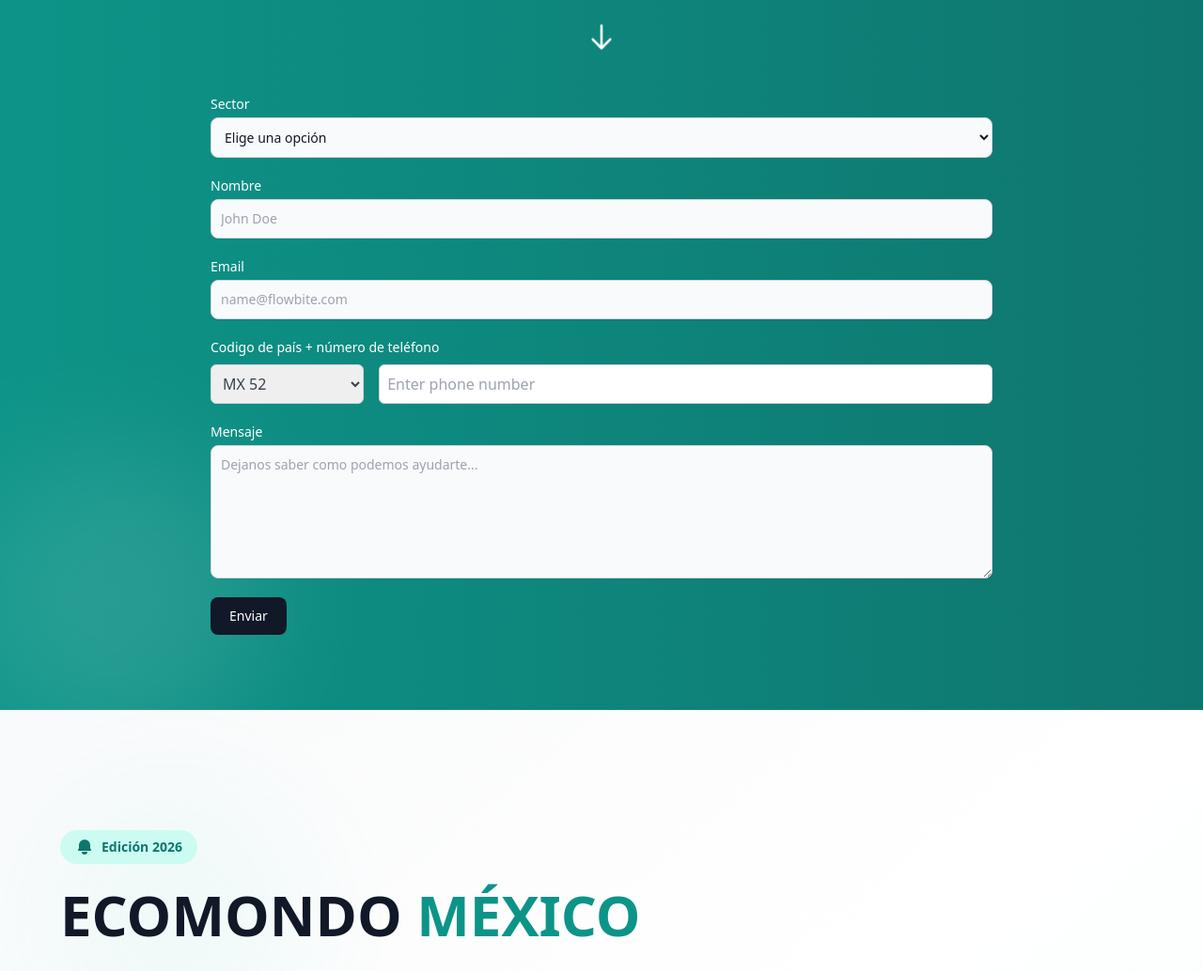
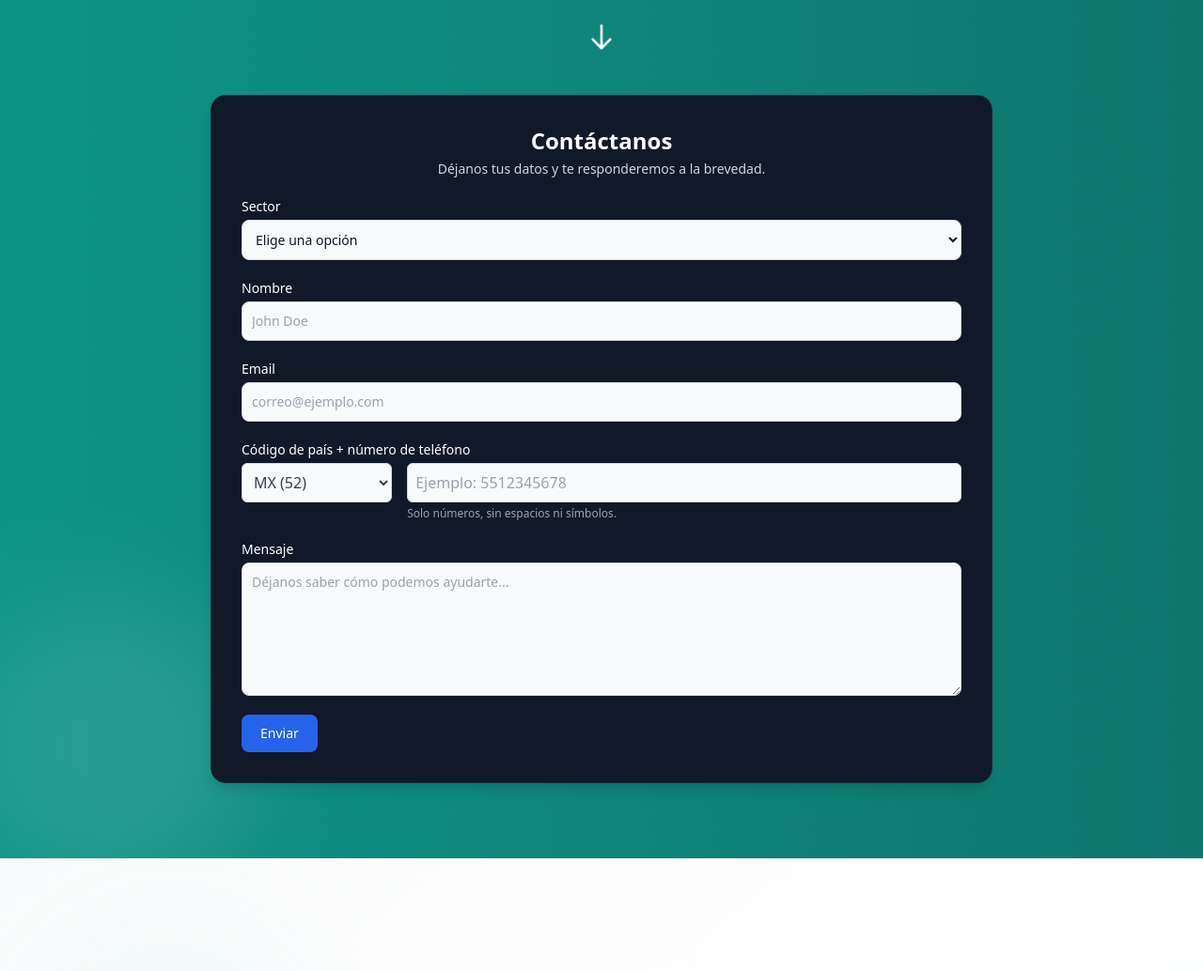
Before and after one commit to Pachix-Dev/ecomondo-landing, an Astro site: page / in a window 1280 px wide. Shown: the part 1143-2177 px from the top of the page at 94% size. Built offline with nearby package versions, Linux system fonts and the light colour scheme; Astro itself is replaced by a stand-in of ours.

Commit message:
Update ContactForm: set default country code, enhance styling, and improve accessibility

```diff
--- a/src/components/ContactForm.jsx
+++ b/src/components/ContactForm.jsx
@@ -3,7 +3,7 @@ import { countrycodes } from '../lib/countrycodes'
 import { useZustandStore } from '../store/form-store'
 
 export function ContactForm() {
-  const [selectedCountryCode, setSelectedCountryCode] = useState('')
+  const [selectedCountryCode, setSelectedCountryCode] = useState('52')
   const [phoneNumber, setPhoneNumber] = useState('')
 
   const [response, setResponse] = useState('')
@@ -65,9 +65,19 @@ export function ContactForm() {
     <>
       <form
         id='form-contact'
-        className='mt-10 space-y-5 md:w-8/12 mx-auto'
+        className='mt-10 md:w-8/12 mx-auto space-y-5 bg-gray-900 rounded-2xl p-6 md:p-8 shadow-lg border border-gray-800'
         onSubmit={handleSubmit}
+        aria-busy={sendStatus}
       >
+        <div className='text-center mb-2'>
+          <h2 className='text-white text-xl md:text-2xl font-semibold'>
+            Contáctanos
+          </h2>
+          <p className='text-gray-300 text-sm mt-1'>
+            Déjanos tus datos y te responderemos a la brevedad.
+          </p>
+        </div>
+
         <div>
           <label
             htmlFor='sector'
@@ -80,10 +90,9 @@ export function ContactForm() {
             name='sector'
             className='bg-gray-50 border border-gray-300 text-gray-900 text-sm rounded-lg focus:ring-blue-500 focus:border-blue-500 block w-full p-2.5'
             required
+            disabled={sendStatus}
           >
-            <option value='' defaultValue>
-              Elige una opción
-            </option>
+            <option value=''>Elige una opción</option>
             <option value='Manejo de residuos y economía circular'>
               Manejo de residuos y economía circular
             </option>
@@ -94,6 +103,7 @@ export function ContactForm() {
             <option value='Ciudades Sostenibles'>Ciudades Sostenibles</option>
           </select>
         </div>
+
         <div>
           <label
             htmlFor='name'
@@ -105,12 +115,14 @@ export function ContactForm() {
             type='text'
             id='name'
             name='name'
-            className='shadow-sm bg-gray-50 border border-gray-300 text-gray-900 text-sm rounded-lg focus:ring-primary-500 focus:border-primary-500 block w-full p-2.5'
+            className='shadow-sm bg-gray-50 border border-gray-300 text-gray-900 text-sm rounded-lg focus:ring-blue-500 focus:border-blue-500 block w-full p-2.5'
             placeholder='John Doe'
             required
             autoComplete='name'
+            disabled={sendStatus}
           />
         </div>
+
         <div>
           <label
             htmlFor='email'
@@ -122,32 +134,33 @@ export function ContactForm() {
             type='email'
             id='email'
             name='email'
-            className='shadow-sm bg-gray-50 border border-gray-300 text-gray-900 text-sm rounded-lg focus:ring-primary-500 focus:border-primary-500 block w-full p-2.5 '
-            placeholder='name@flowbite.com'
+            className='shadow-sm bg-gray-50 border border-gray-300 text-gray-900 text-sm rounded-lg focus:ring-blue-500 focus:border-blue-500 block w-full p-2.5'
+            placeholder='correo@ejemplo.com'
             required
             autoComplete='email'
+            disabled={sendStatus}
           />
         </div>
+
         <div>
           <label
             htmlFor='countrycodes'
             className='block mb-1 text-sm font-medium text-white'
           >
-            Codigo de país + número de teléfono
+            Código de país + número de teléfono
           </label>
-          <div className='w-full  rounded-md flex gap-4'>
+          <div className='w-full rounded-md flex gap-4'>
             <div className='w-52'>
               <select
-                className='block w-full mt-1 p-2 text-gray-700 border border-gray-300 rounded-md focus:outline-none focus:ring focus:border-blue-500'
+                className='block w-full p-2 text-gray-700 bg-gray-50 border border-gray-300 rounded-md focus:outline-none focus:ring-blue-500 focus:border-blue-500'
                 value={selectedCountryCode}
                 onChange={handleCountryCodeChange}
                 required
                 id='countrycodes'
                 name='countrycodes'
+                disabled={sendStatus}
               >
-                <option value='52' defaultValue={52}>
-                  MX 52
-                </option>
+                <option value='52'>MX (52)</option>
                 {countrycodes.map((country, index) => (
                   <option key={index} value={country.code}>
                     {`${country.iso} (${country.code})`}
@@ -157,19 +170,27 @@ export function ContactForm() {
             </div>
             <div className='w-full'>
               <input
-                className='block w-full mt-1 p-2 text-gray-700 border border-gray-300 rounded-md focus:outline-none focus:ring focus:border-blue-500'
-                type='number'
+                className='block w-full p-2 text-gray-700 bg-gray-50 border border-gray-300 rounded-md focus:outline-none focus:ring-blue-500 focus:border-blue-500'
+                type='tel'
+                inputMode='tel'
+                pattern='[0-9]{7,}'
                 value={phoneNumber}
                 onChange={handlePhoneNumberChange}
-                placeholder='Enter phone number'
+                placeholder='Ejemplo: 5512345678'
                 required
                 id='phone'
                 name='phone'
-                autoComplete='phone'
+                autoComplete='tel'
+                aria-describedby='phone-help'
+                disabled={sendStatus}
               />
+              <p id='phone-help' className='text-gray-400 text-xs mt-1'>
+                Solo números, sin espacios ni símbolos.
+              </p>
             </div>
           </div>
         </div>
+
         <div className='sm:col-span-2'>
           <label
             htmlFor='message'
@@ -181,13 +202,19 @@ export function ContactForm() {
             id='message'
             rows='6'
             name='message'
-            className='block p-2.5 w-full text-sm text-gray-900 bg-gray-50 rounded-lg shadow-sm border border-gray-300 focus:ring-primary-500 focus:border-primary-500'
-            placeholder='Dejanos saber como podemos ayudarte...'
+            className='block p-2.5 w-full text-sm text-gray-900 bg-gray-50 rounded-lg shadow-sm border border-gray-300 focus:ring-blue-500 focus:border-blue-500'
+            placeholder='Déjanos saber cómo podemos ayudarte...'
             required
+            disabled={sendStatus}
           ></textarea>
         </div>
+
         {sendStatus ? (
-          <span className='text-white flex'>
+          <span
+            className='text-white flex items-center'
+            role='status'
+            aria-live='polite'
+          >
             <svg
               className='animate-spin -ml-1 mr-3 h-5 w-5 text-white'
               xmlns='http://www.w3.org/2000/svg'
@@ -207,21 +234,25 @@ export function ContactForm() {
                 fill='currentColor'
                 d='M4 12a8 8 0 018-8V0C5.373 0 0 5.373 0 12h4zm2 5.291A7.962 7.962 0 014 12H0c0 3.042 1.135 5.824 3 7.938l3-2.647z'
               ></path>
-            </svg>{' '}
-            Enviando ...
+            </svg>
+            Enviando...
           </span>
         ) : (
           <>
             {response === '' ? (
               <button
                 type='submit'
-                className='text-white bg-gray-900 hover:bg-blue-700 focus:ring-4 focus:outline-none
-                            focus:ring-blue-300 font-medium rounded-lg text-sm w-full sm:w-auto px-5 py-2.5 text-center'
+                className='text-white bg-blue-600 hover:bg-blue-700 focus:ring-4 focus:outline-none focus:ring-blue-300 font-medium rounded-lg text-sm w-full sm:w-auto px-5 py-2.5 text-center transition-colors'
+                disabled={sendStatus}
               >
                 Enviar
               </button>
             ) : (
-              <span className='text-white font-bold rounded-lg text-sm w-full sm:w-auto px-5 py-2.5 mt-10 text-center'>
+              <span
+                className='text-white font-bold rounded-lg text-sm w-full sm:w-auto px-5 py-2.5 mt-2 text-center block'
+                role='status'
+                aria-live='polite'
+              >
                 {response}
               </span>
             )}
```
